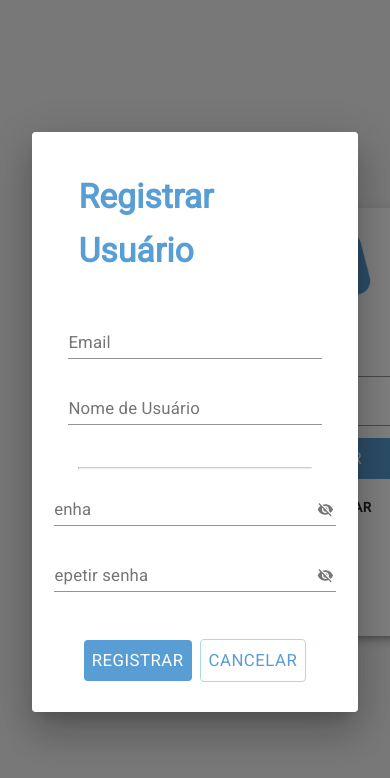
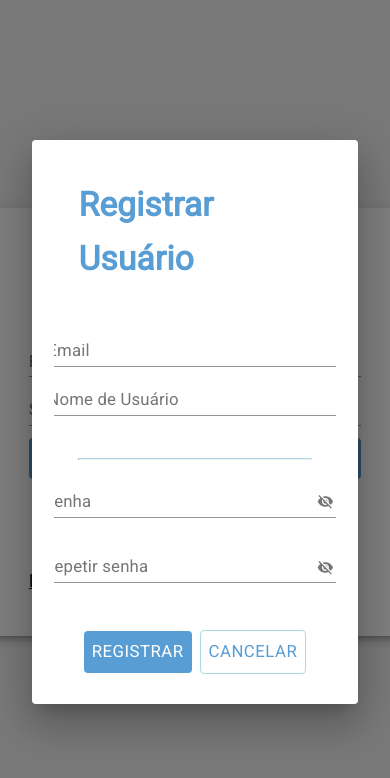
Before and after one commit to rosundfeld/TesteTokenLab, a React (Create React App) app: page / in a window 390 px wide. Both pictures are taken after a click on the button "REGISTRAR". Shown: the top 778 px of the page. Built offline with nearby package versions, Linux system fonts and the light colour scheme; no server answers.

Commit message:
fix check date

```diff
--- a/src/Template/nav/index.jsx
+++ b/src/Template/nav/index.jsx
@@ -25,12 +25,15 @@ import './styles.css';
 import HomeComponent from '../../views/home';
 import ProfileComponent from '../../views/profile';
 
+//More than one class
+import classnames from 'classnames';
+
 function Nav() {
     return (
         <Router>
             <div id="nav">
                     <div id="navigation">
-                        <div className="navContainer" >
+                        {/* <div className={classnames("navContainer", "navMobile")} >
                             <span>
                                 <img src={require('../../assets/images/TokenLab_Logo.png')} id="logo" alt="Logo" />
                             </span>
@@ -44,7 +47,7 @@ function Nav() {
                                     </ListItem>
                                 </Link>
                             </List>
-                        </div>
+                        </div> */}
                         <div className="routerContainer">
                             <div className="content">
                                 <Switch>
--- a/src/Template/nav/styles.css
+++ b/src/Template/nav/styles.css
@@ -32,8 +32,7 @@
     flex-direction: column;
     justify-content: center;
     transition: width 0.1s;
-    width: 90vw;
-    margin-left: 10vw;
+    width: 100vw;
     padding: 4rem 3rem;
     overflow-y: auto;
     height: 100%;
@@ -53,7 +52,7 @@
     color: var(--color-primary);
 }
 
-@media (max-width: 1000px) {
+/* @media (max-width: 1000px) {
     .navContainer {
         width: 25vw;
     }
@@ -90,4 +89,4 @@
     .navIcon svg {
         margin-left: 1rem;
     }
-}
+} */
--- a/src/components/calendar/index.jsx
+++ b/src/components/calendar/index.jsx
@@ -52,11 +52,17 @@ function Calendar({ toggleNewEvent, getDataFromFirebase }) {
         let allEvents = await firebase.getEventData();
 
         let check = false;
+        let stop = false;
         allEvents.forEach(event => {
-            if( (beginDate > event.endDateTimestamp) || (beginDate < event.beginDateTimestamp && endDate < event.beginDateTimestamp) ){
-                check = true
-            }
-        })
+                if( !stop ){
+                    if( (beginDate > event.endDateTimestamp) || (beginDate < event.beginDateTimestamp && endDate < event.beginDateTimestamp) ){
+                            check = true;
+                    }else {
+                        check = false;
+                        stop = true;
+                    }
+                }
+            })
         return check;
     }
 
@@ -75,8 +81,10 @@ function Calendar({ toggleNewEvent, getDataFromFirebase }) {
 
     //Save new event
     async function saveEvent(confirm){
+        let check = await checkOtherEvent();
         if( checkDate() ){
-            if( await checkOtherEvent() || confirm){
+            console.log("aaa " + check)
+            if( check || confirm){
                 setLoader(false);
                 await firebase.saveEvent(eventTitle, eventDescription, datetimeBegin, datetimeEnd);
                 getDataFromFirebase();
@@ -96,6 +104,7 @@ function Calendar({ toggleNewEvent, getDataFromFirebase }) {
 
       return (
         <div id="calendar">
+
             <Paper className="actionsContainer" elevation={2}>
                 <form className="formAddEvent" noValidate autoComplete="off">
                     <TextField
--- a/src/components/event-holder/styles.css
+++ b/src/components/event-holder/styles.css
@@ -91,3 +91,38 @@
 .confirmTitle {
     font-size: 1.5rem;
 }
+
+@media (max-width: 757px) {
+    .timeStampContainer {
+        flex-direction: column;
+        margin-bottom: 1rem;
+    }
+    .timeStampContainer div{
+        margin-bottom: 1rem;
+    }
+    .eventContainer {
+        min-height: 27vh;
+        max-height: 27vh;
+    }
+    .eventPass {
+        min-height: 27vh;
+        max-height: 27vh;
+    }
+}
+
+@media (max-width: 400px) {
+    .eventDate div {
+        font-size: 1rem;
+    }
+}
+
+@media (max-height: 650px) {
+    .eventContainer {
+        min-height: 40vh;
+        max-height: 40vh;
+    }
+    .eventPass {
+        min-height: 40vh;
+        max-height: 40vh;
+    }
+}
--- a/src/components/register/index.jsx
+++ b/src/components/register/index.jsx
@@ -82,7 +82,7 @@ function RegisterComponent({openRegister, handleCloseRegister, setConfirmRegiste
                     </DialogTitle>
 
                     <DialogContent className="formContent">
-
+                        <div className="emailUserContainer">
                             <FormControl>
                                 <InputLabel htmlFor="email">Email</InputLabel>
                                 <Input required value={registerEmail} onChange={ e => setRegisterEmail(e.target.value)} autoComplete="off"  id="email" aria-describedby="digite seu E-mail" />
@@ -92,6 +92,7 @@ function RegisterComponent({openRegister, handleCloseRegister, setConfirmRegiste
                                 <InputLabel htmlFor="username">Nome de Usuário</InputLabel>
                                 <Input required value={registerUsername} onChange={ e => setRegisterUsername(e.target.value)} autoComplete="off" type="text" id="username" aria-describedby="digite seu nome de usuário" />
                             </FormControl>
+                        </div>
 
                         {/* Divider */}
                         <hr className="dividerSolid" />
@@ -135,7 +136,7 @@ function RegisterComponent({openRegister, handleCloseRegister, setConfirmRegiste
                                     aria-label="Aperte para mostrar a senha"
                                     onClick={ () => handleShowPasswordConfirm()}
                                   >
-                                    {showPassword ? <Visibility /> : <VisibilityOff />}
+                                    {showPasswordConfirm ? <Visibility /> : <VisibilityOff />}
                                   </IconButton>
                                 </InputAdornment>
                             }
--- a/src/components/register/styles.css
+++ b/src/components/register/styles.css
@@ -49,3 +49,14 @@
 .errorMessage {
     color: red;
 }
+
+.emailUserContainer input{
+    width: 35vh;
+}
+.emailUserContainer {
+    width: 35vh;
+    display: flex;
+    flex-direction: column;
+    justify-content: center;
+    align-items: center;
+}
--- a/src/views/login/styles.css
+++ b/src/views/login/styles.css
@@ -5,7 +5,7 @@
     flex-direction: column;
     height: 100vh;
     width: 40%;
-    transition: width 2s;
+    transition: width 1s;
 }
 
 .wallpaperContainer {
@@ -72,3 +72,22 @@
     font-weight: bold;
     font-size: 1.2rem;
 }
+
+@media (max-width: 1024px) {
+    .wallpaperContainer {
+        display: none;
+    }
+    .loginContainer {
+        display: flex;
+        align-items: center;
+        justify-content: center;
+        flex-direction: column;
+        height: 100vh;
+        width: 100%;
+        transition: width 2s;
+    }
+    .loginPage {
+        width: 100%;
+    }
+
+}
```
Lines whose indentation alone changed are shown as unchanged.
